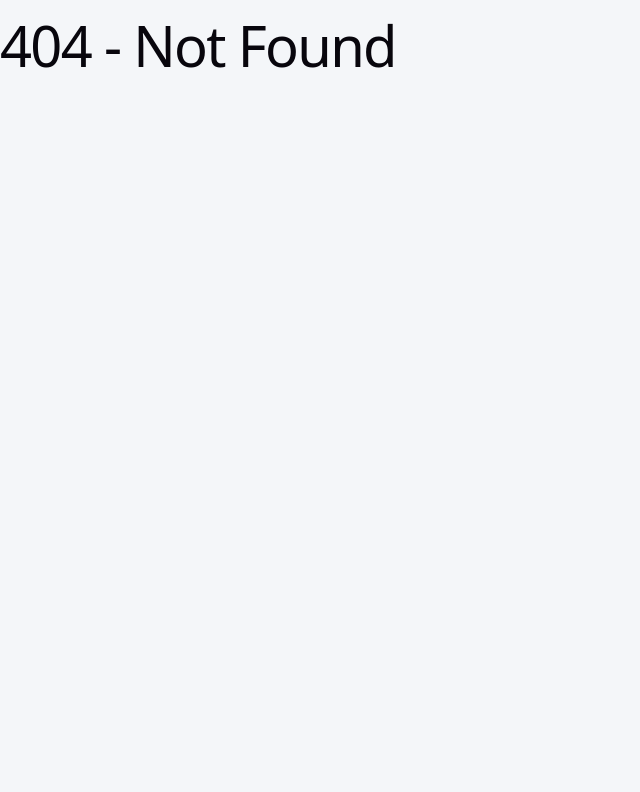
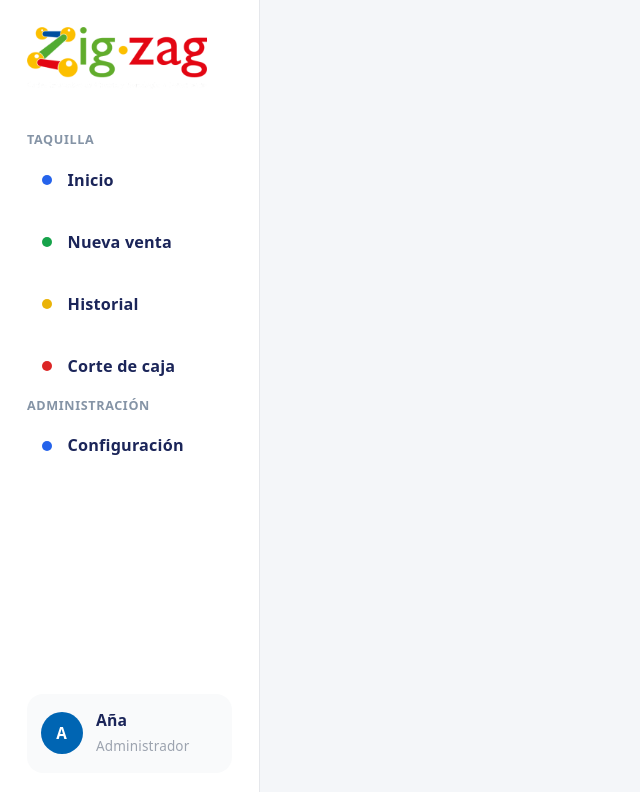
Before and after one commit to doublerre/sizz-app, a React (Vite) app: page /taquilla in a window 1280 px wide. Before the commit this address had no page. Shown: the top 792 px of the page, without its empty margins (0-640 px from the left). Built offline with nearby package versions, Linux system fonts and the light colour scheme; the HTML template or start-up script is replaced by a standard one.

Commit message:
Branch-Vanessa SideBar
Se realizo el diseño de la sideBar de taquilla, falta cambiar el logo :c

```diff
--- /dev/null
+++ b/src/components/SideBarBox.css
@@ -0,0 +1,104 @@
+.sidebar {
+    width: 260px;
+    min-height: 100vh;
+    background-color: #ffff;
+    border-right: 1px solid #e5e7eb;
+    display: flex;
+    flex-direction: column;
+    padding: 1.5rem 1.5rem;
+    box-sizing: border-box;
+}
+
+/* Logo section */
+.sidebar-logo img {
+    max-width: 180px;
+    margin-bottom: 1.5rem;
+}
+
+/*Títulos de la sección*/
+.sidebar-section-title {
+    font-size: 0.7rem;
+    font-weight: 700;
+    letter-spacing: 0.05em;
+    color: #8594A6;
+    text-transform: uppercase;
+    margin-bottom: 1.75rem 0.75rem 0.75rem;
+}
+
+/* Links de la barra lateral */
+.sidebar-nav ul {
+    list-style: none;
+    padding: 0;
+    margin: 0;
+    display: flex;
+    flex-direction: column;
+    gap: 0.5rem;
+}
+
+.sidebar-link {
+  display: flex;
+  align-items: center;
+  gap: 0.85rem;
+  padding: 0.75rem 0.85rem;
+  border-radius: 12px;
+  color: #1b2559;
+  text-decoration: none;
+  font-size: 0.9rem;
+  font-weight: 700;
+  transition: all 0.15s ease;
+}
+
+.sidebar-link:hover {
+    background-color: #eaf2fc;
+    color: #0065b3
+}
+
+/*Bloque de usuario*/
+.sidebar-user {
+    display: flex;
+    flex-direction: row;
+    align-items: center;
+    gap: 0.75rem;
+    padding: 0.75rem;
+    border-radius: 16px;
+    background-color: #f9fafb;
+    margin-top: auto;
+}
+
+.sidebar-avatar {
+    width: 42px;
+    height: 42px;
+    display: flex;
+    align-items: center;
+    border-radius: 50%;
+    background-color: #0065b3;
+    color: #ffffff;
+    font-size: 0.85rem;
+    font-weight: 700;
+    justify-content: center;
+    flex-shrink: 0;
+}
+
+.sidebar-user-info{
+    display: flex;
+    flex-direction: column;
+    justify-content: center;
+}
+.sidebar-user-name {
+  font-size: 0.875rem;
+  font-weight: 700;
+  color: #1b2559;
+}
+
+.sidebar-user-role {
+    font-size: 0.75rem;
+    color: #9ca3af;
+}
+
+/*Puntos de color*/
+.sidebar-dot {
+    width: 10px;
+    height:10px;
+    border-radius: 50%;
+    flex-shrink: 0;
+}
--- /dev/null
+++ b/src/components/SideBarBox.tsx
@@ -0,0 +1,74 @@
+import { NavLink } from 'react-router-dom';
+import logo from '../assets/logo_zigzag.png';
+import './SideBarBox.css';
+
+interface SidebarProps{
+  userName: string;
+  userRole: string;
+}
+
+//Bloque de  componentes de la barra lateral
+const MENU = [
+  {
+    section: 'TAQUILLA',
+    links: [
+      { to: '/taquilla', label: 'Inicio', color: '#2563eb' },
+      { to: '/taquilla/nueva-venta', label: 'Nueva venta', color: '#16a34a' },
+      { to: '/taquilla/historial', label: 'Historial', color: '#eab308' },
+      { to: '/taquilla/corte-caja', label: 'Corte de caja', color: '#dc2626' },
+    ],
+  },
+  {
+    section: 'ADMINISTRACIÓN',
+    links: [
+      { to: '/configuracion', label: 'Configuración', color: '#2563eb' },
+    ],
+  },
+];
+
+
+//Bloque para iniciales del usuario en la parte de abajo
+export const Sidebar = ({ userName, userRole }: SidebarProps) => {
+  // Iniciales del nombre
+  const initials = userName.split(' ').map(n => n[0]).join('').slice(0, 2).toUpperCase();
+
+  return (
+    <aside className="sidebar">
+      <div className="sidebar-top">
+        <div className="sidebar-logo">
+          <img src={logo} alt="ZigZag Logo" />
+        </div>
+
+        <nav className="sidebar-nav">
+          {MENU.map(({ section, links }) => (
+            <div key={section}>
+              <p className="sidebar-section-title">{section}</p>
+              <ul>
+                {links.map(({ to, label, color }) => (
+                  <li key={to}>
+                    <NavLink
+                      to={to}
+                      end={to === '/taquilla'}
+                      className={({ isActive }) => `sidebar-link ${isActive ? 'active' : ''}`}
+                    >
+                      <span className="sidebar-dot" style={{ backgroundColor: color }} />
+                      <span>{label}</span>
+                    </NavLink>
+                  </li>
+                ))}
+              </ul>
+            </div>
+          ))}
+        </nav>
+      </div>
+
+      <div className="sidebar-user">
+        <div className="sidebar-avatar">{initials}</div>
+        <div className="sidebar-user-info">
+          <span className="sidebar-user-name">{userName}</span>
+          <span className="sidebar-user-role">{userRole}</span>
+        </div>
+      </div>
+    </aside>
+  );
+};
--- /dev/null
+++ b/src/pages/TicketsOffice.tsx
@@ -0,0 +1,9 @@
+import {Sidebar} from "../components/SideBarBox";
+
+export default function TicketsOffice() {
+    return (
+        <div>
+            <Sidebar userName="Aña" userRole="Administrador" />
+        </div>
+    );
+}
--- a/src/pages/app/BoxOfficePage.tsx
+++ b/src/pages/app/BoxOfficePage.tsx
@@ -1,7 +1,6 @@
+// pages/app/BoxOfficePage.tsx
+import TicketsOffice from '../TicketsOffice';
+
 export default function BoxOfficePage() {
-    return (
-
-        <h1>Taquilla</h1>
-
-    )
+  return <TicketsOffice/>;
 }
--- a/src/router/AppRouter.tsx
+++ b/src/router/AppRouter.tsx
@@ -3,6 +3,7 @@ import HomePage from "../pages/public/HomePage";
 import EventsPage from "../pages/public/EventsPage";
 import LoginPage from "../pages/public/LoginPage";
 import NotFoundPage from "../pages/NotFoundPage.tsx";
+import BoxOfficePage from "../pages/app/BoxOfficePage";
 
 export default function AppRouter() {
     return (
@@ -10,6 +11,7 @@ export default function AppRouter() {
             <Route path="/" element={<HomePage />}></Route>
             <Route path="/eventos" element={<EventsPage />}></Route>
             <Route path="/login" element={<LoginPage />}></Route>
+            <Route path="/taquilla" element={<BoxOfficePage />}></Route>
             <Route path="*" element={<NotFoundPage />}></Route>
         </Routes>
     )
```
Also changed, not shown: src/pages/TicketsPage.css (added).
